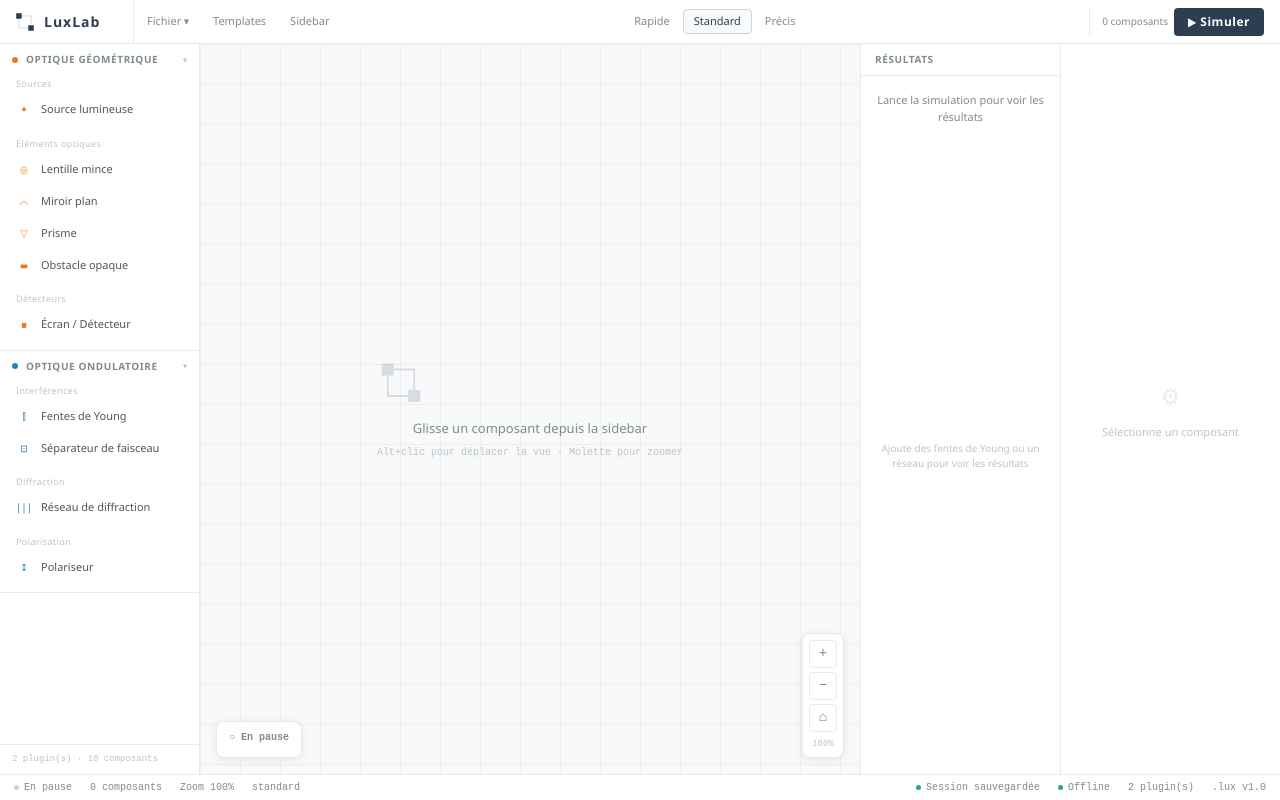
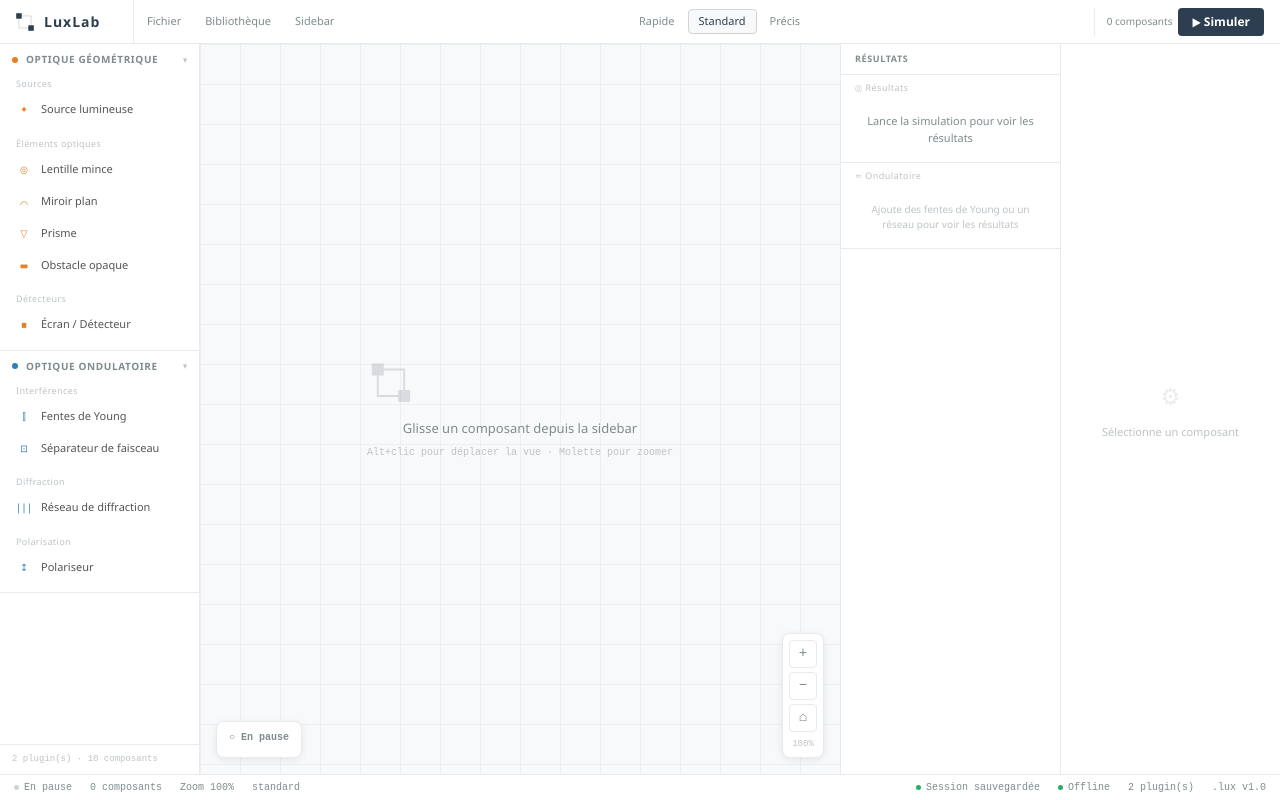
Before and after one commit to angeawalabj/luxlab, a React (Vite) app: page / in a window 1280 px wide. Built offline with nearby package versions, Linux system fonts and the light colour scheme.

Commit message:
fix(topbar): menu fichier sans bug écran blanc + fix canvas multi-moteurs + intensité/cohérence sur rayons + CI GitHub Actions

```diff
--- a/package.json
+++ b/package.json
@@ -7,6 +7,8 @@
     "dev": "vite",
     "build": "vite build",
     "lint": "eslint .",
+    "build:wasm": "cd luxlab-engine && wasm-pack build --target web --out-dir ../src/wasm --release",
+    "build:full": "npm run build:wasm && npm run build",
     "preview": "vite preview"
   },
   "dependencies": {
--- a/src/ui/components/panels/ResultsPanel.jsx
+++ b/src/ui/components/panels/ResultsPanel.jsx
@@ -1,56 +1,81 @@
-import { useSimStore } from '../../../store/useSimStore'
-import { registry }    from '../../../core/plugin-api'
+import { useSimStore }  from '../../../store/useSimStore'
+import { useAppStore }  from '../../../store/useAppStore'
+import { registry }     from '../../../core/plugin-api'
 
 export default function ResultsPanel() {
   const { results, components, isRunning } = useSimStore()
-
-  const panels = registry.getAllPanels()
-    .filter(p => p.position === 'right')
+  const panels = registry.getAllPanels().filter(p => p.position === 'right')
 
   if (panels.length === 0) {
     return (
       <aside style={panelStyle}>
-        <div style={{
-          padding:   16,
-          fontSize:  10,
-          color:     'var(--lb-hint)',
-          textAlign: 'center',
-        }}>
-          Aucun plugin actif
-        </div>
+        <div style={emptyStyle}>Aucun plugin actif</div>
       </aside>
     )
   }
 
   return (
     <aside style={panelStyle}>
-      <div style={{
-        padding:       '8px 14px',
-        borderBottom:  '1px solid var(--lb-border)',
-        fontSize:      10,
-        fontWeight:    600,
-        color:         'var(--lb-muted)',
-        letterSpacing: '.6px',
-      }}>
-        RÉSULTATS
-      </div>
+      <div style={headerStyle}>RÉSULTATS</div>
+
       {panels.map(panel => {
         const PanelComp = panel.component
+        // Donner à chaque panneau les résultats + composants
         return (
-          <div key={panel.id} style={{ flex:1, overflowY:'auto' }}>
-            <PanelComp results={results} components={components}/>
+          <div key={panel.id} style={{
+            borderBottom: '1px solid var(--lb-border)',
+          }}>
+            <div style={sectionHeaderStyle}>
+              {panel.icon} {panel.title}
+            </div>
+            <PanelComp
+              results={results}
+              components={components}
+              isRunning={isRunning}
+            />
           </div>
         )
       })}
+
+      {!isRunning && components.length > 0 && (
+        <div style={emptyStyle}>
+          Clique ▶ Simuler pour voir les résultats
+        </div>
+      )}
     </aside>
   )
 }
 
 const panelStyle = {
-  width:         200,
+  width:         220,
   background:    'var(--lb-surface)',
   borderLeft:    '1px solid var(--lb-border)',
   display:       'flex',
   flexDirection: 'column',
   flexShrink:    0,
+  overflowY:     'auto',
 }
+
+const headerStyle = {
+  padding:       '8px 14px',
+  borderBottom:  '1px solid var(--lb-border)',
+  fontSize:      9,
+  fontWeight:    600,
+  color:         'var(--lb-muted)',
+  letterSpacing: '.6px',
+  flexShrink:    0,
+}
+
+const sectionHeaderStyle = {
+  padding:       '6px 14px 3px',
+  fontSize:      9,
+  letterSpacing: '.5px',
+  color:         'var(--lb-hint)',
+}
+
+const emptyStyle = {
+  padding:   16,
+  fontSize:  10,
+  color:     'var(--lb-hint)',
+  textAlign: 'center',
+}
--- a/src/ui/components/toolbar/TopBar.jsx
+++ b/src/ui/components/toolbar/TopBar.jsx
@@ -1,8 +1,8 @@
-import { useState }         from 'react'
-import { useAppStore }      from '../../../store/useAppStore'
-import { useSimStore }      from '../../../store/useSimStore'
-import { useFileActions }   from '../../../core/useFileActions'
-import SaveModal            from '../modals/SaveModal'
+import { useState, useRef, useEffect } from 'react'
+import { useAppStore }                  from '../../../store/useAppStore'
+import { useSimStore }                  from '../../../store/useSimStore'
+import { useFileActions }               from '../../../core/useFileActions'
+import SaveModal                        from '../modals/SaveModal'
 
 const FIDELITY = [
   { id:'fast',     label:'Rapide'   },
@@ -13,14 +13,37 @@ const FIDELITY = [
 export default function TopBar({ onOpenTemplates }) {
   const { fidelity, setFidelity, toggleSidebar } = useAppStore()
   const { isRunning, toggleSim, components }      = useSimStore()
-  const { newProject, save, open, exportReport }  = useFileActions()
-  const [showSave, setShowSave]                   = useState(false)
-  const [showFileMenu, setShowFileMenu]            = useState(false)
+  const { newProject, save, open, exportReport, clearCanvas } = useFileActions()
+  const [showSave, setShowSave]   = useState(false)
+  const [fileMenu, setFileMenu]   = useState(false)
+  const fileMenuRef               = useRef(null)
 
-  const handleSave = async (meta) => {
-    await save(meta)
-    setShowSave(false)
+  // Fermer le menu si clic en dehors
+  useEffect(() => {
+    if (!fileMenu) return
+    const handler = (e) => {
+      if (fileMenuRef.current && !fileMenuRef.current.contains(e.target)) {
+        setFileMenu(false)
       }
+    }
+    document.addEventListener('mousedown', handler)
+    return () => document.removeEventListener('mousedown', handler)
+  }, [fileMenu])
+
+  const menuItems = [
+    { label:'Nouveau projet', kbd:'Ctrl+N',
+      action: () => { newProject(); setFileMenu(false) } },
+    { label:'Ouvrir .lux…',  kbd:'Ctrl+O',
+      action: () => { open(); setFileMenu(false) } },
+    { label:'Enregistrer…',  kbd:'Ctrl+S',
+      action: () => { setShowSave(true); setFileMenu(false) } },
+    null,
+    { label:'Exporter PDF…', kbd:'',
+      action: () => { exportReport(); setFileMenu(false) } },
+    null,
+    { label:'Effacer le canvas', kbd:'', danger:true,
+      action: () => { clearCanvas(); setFileMenu(false) } },
+  ]
 
   return (
     <>
@@ -33,34 +56,53 @@ export default function TopBar({ onOpenTemplates }) {
         </div>
 
         {/* Menu Fichier */}
-        <div style={{ position:'relative' }}>
-          <TbBtn onClick={() => setShowFileMenu(v => !v)}>
-            Fichier ▾
+        <div ref={fileMenuRef} style={{ position:'relative' }}>
+          <TbBtn
+            active={fileMenu}
+            onClick={() => setFileMenu(v => !v)}
+          >
+            Fichier
           </TbBtn>
-          {showFileMenu && (
-            <FileMenu
-              onNew={()     => { newProject();        setShowFileMenu(false) }}
-              onOpen={()    => { open();               setShowFileMenu(false) }}
-              onSave={()    => { setShowSave(true);    setShowFileMenu(false) }}
-              onPDF={()     => { exportReport();       setShowFileMenu(false) }}
-              onClose={()   => setShowFileMenu(false)}
-            />
+          {fileMenu && (
+            <div style={dropdownStyle}>
+              {menuItems.map((item, i) =>
+                item === null
+                  ? <div key={i} style={separatorStyle}/>
+                  : <button
+                      key={i}
+                      onClick={item.action}
+                      style={menuItemStyle(item.danger)}
+                      onMouseEnter={e =>
+                        e.currentTarget.style.background = 'var(--lb-bg)'}
+                      onMouseLeave={e =>
+                        e.currentTarget.style.background = 'transparent'}
+                    >
+                      <span>{item.label}</span>
+                      {item.kbd && (
+                        <span style={kbdStyle}>{item.kbd}</span>
+                      )}
+                    </button>
+              )}
+            </div>
           )}
         </div>
 
-        <TbBtn onClick={onOpenTemplates}>Templates</TbBtn>
+        <TbBtn onClick={onOpenTemplates}>Bibliothèque</TbBtn>
         <TbBtn onClick={toggleSidebar}>Sidebar</TbBtn>
 
         {/* Fidélité */}
-        <div style={{ flex:1, display:'flex', justifyContent:'center', gap:2 }}>
+        <div style={{
+          flex:1, display:'flex',
+          justifyContent:'center', gap:2,
+        }}>
           {FIDELITY.map(f => (
             <button key={f.id} onClick={() => setFidelity(f.id)} style={{
               padding:      '3px 10px',
               borderRadius: 4,
               border:       '1px solid',
-              borderColor:  fidelity === f.id ? 'var(--lb-border-md)' : 'transparent',
-              background:   fidelity === f.id ? 'var(--lb-bg)' : 'transparent',
-              color:        fidelity === f.id ? 'var(--lb-text)' : 'var(--lb-muted)',
+              borderColor:  fidelity===f.id ? 'var(--lb-border-md)' : 'transparent',
+              background:   fidelity===f.id ? 'var(--lb-bg)' : 'transparent',
+              color:        fidelity===f.id ? 'var(--lb-text)' : 'var(--lb-muted)',
               fontSize:     11,
               cursor:       'pointer',
               fontFamily:   'var(--font-ui)',
@@ -71,89 +113,15 @@ export default function TopBar({ onOpenTemplates }) {
         </div>
 
         {/* Droite */}
-        <div style={{ display:'flex', alignItems:'center', gap:6,
-          padding:'0 12px', borderLeft:'1px solid var(--lb-border)' }}>
+        <div style={{
+          display:'flex', alignItems:'center', gap:6,
+          padding:'0 12px',
+          borderLeft:'1px solid var(--lb-border)',
+        }}>
           <span style={{ fontSize:10, color:'var(--lb-muted)' }}>
-            {components.length} composant{components.length !== 1 ? 's' : ''}
+            {components.length} composant{components.length!==1?'s':''}
           </span>
-          <SimBtn isRunning={isRunning} onClick={toggleSim}/>
-        </div>
-      </header>
-
-      {showSave && (
-        <SaveModal
-          onSave={handleSave}
-          onClose={() => setShowSave(false)}
-        />
-      )}
-    </>
-  )
-}
-
-// ─── Menu Fichier ─────────────────────────────────────────────────
-
-function FileMenu({ onNew, onOpen, onSave, onPDF, onClose }) {
-const items = [
-  { label:'Nouveau projet',    kbd:'Ctrl+N', action: onNew  },
-  { label:'Ouvrir .lux…',      kbd:'Ctrl+O', action: onOpen },
-  { label:'Enregistrer…',      kbd:'Ctrl+S', action: onSave },
-  null,
-  { label:'Exporter PDF…',     kbd:'',       action: onPDF  },
-  null,
-  { label:'Effacer le canvas', kbd:'',       action: onClear, danger: true },
-]
-
-  return (
-    <>
-      <div onClick={onClose} style={{
-        position:'fixed', inset:0, zIndex:99,
-      }}/>
-      <div style={{
-        position:   'absolute',
-        top:        '110%',
-        left:       0,
-        minWidth:   200,
-        background: 'var(--lb-surface)',
-        border:     '1px solid var(--lb-border)',
-        borderRadius: 6,
-        zIndex:     100,
-        boxShadow:  '0 4px 16px rgba(0,0,0,.1)',
-        overflow:   'hidden',
-      }}>
-        {items.map((item, i) =>
-          item === null
-            ? <div key={i} style={{ height:1, background:'var(--lb-border)', margin:'3px 0' }}/>
-            : <div key={i} onClick={item.action} style={{
-                display:        'flex',
-                justifyContent: 'space-between',
-                alignItems:     'center',
-                padding:        '8px 14px',
-                fontSize:       11,
-                color:          'var(--lb-text)',
-                cursor:         'pointer',
-                fontFamily:     'var(--font-ui)',
-              }}
-              onMouseEnter={e => e.currentTarget.style.background = 'var(--lb-bg)'}
-              onMouseLeave={e => e.currentTarget.style.background = 'transparent'}
-            >
-              <span>{item.label}</span>
-              {item.kbd && (
-                <span style={{ fontSize:9, color:'var(--lb-hint)', fontFamily:'var(--font-mono)' }}>
-                  {item.kbd}
-                </span>
-              )}
-            </div>
-        )}
-      </div>
-    </>
-  )
-}
-
-// ─── Bouton Simuler ───────────────────────────────────────────────
-
-function SimBtn({ isRunning, onClick }) {
-  return (
-    <button onClick={onClick} style={{
+          <button onClick={toggleSim} style={{
             padding:      '5px 14px',
             borderRadius: 4,
             border:       'none',
@@ -163,24 +131,31 @@ function SimBtn({ isRunning, onClick }) {
             fontWeight:   600,
             cursor:       'pointer',
             fontFamily:   'var(--font-ui)',
-      letterSpacing: 0.5,
-      transition:   'background .15s',
           }}>
             {isRunning ? '⏹ Stop' : '▶ Simuler'}
           </button>
+        </div>
+      </header>
+
+      {showSave && (
+        <SaveModal
+          onSave={async (meta) => { await save(meta); setShowSave(false) }}
+          onClose={() => setShowSave(false)}
+        />
+      )}
+    </>
   )
 }
 
-// ─── Composants partagés ─────────────────────────────────────────
-
-function TbBtn({ children, onClick, title }) {
+function TbBtn({ children, onClick, active }) {
   return (
-    <button onClick={onClick} title={title} style={{
+    <button onClick={onClick} style={{
       padding:      '4px 10px',
       borderRadius: 4,
-      border:       '1px solid transparent',
-      background:   'transparent',
-      color:        'var(--lb-muted)',
+      border:       '1px solid',
+      borderColor:  active ? 'var(--lb-border)' : 'transparent',
+      background:   active ? 'var(--lb-bg)' : 'transparent',
+      color:        active ? 'var(--lb-text)' : 'var(--lb-muted)',
       fontSize:     11,
       cursor:       'pointer',
       fontFamily:   'var(--font-ui)',
@@ -191,9 +166,11 @@ function TbBtn({ children, onClick, title }) {
         e.currentTarget.style.color       = 'var(--lb-text)'
       }}
       onMouseLeave={e => {
+        if (!active) {
           e.currentTarget.style.background  = 'transparent'
           e.currentTarget.style.borderColor = 'transparent'
           e.currentTarget.style.color       = 'var(--lb-muted)'
+        }
       }}
     >
       {children}
@@ -202,19 +179,16 @@ function TbBtn({ children, onClick, title }) {
 }
 
 export function LogoMark({ size = 24 }) {
+  const sw = Math.round(4 * size / 100 * 10) / 10
   return (
     <svg width={size} height={size} viewBox="0 0 100 100">
       <rect x="10" y="10" width="25" height="25" fill="var(--lb-text)"/>
       <path d="M 35 22.5 L 77.5 22.5 L 77.5 65"
         fill="none" stroke="var(--lb-text)"
-        strokeWidth={Math.round(4 * size / 100 * 10) / 10}
-        strokeLinecap="square"
-      />
+        strokeWidth={sw} strokeLinecap="square"/>
       <path d="M 65 77.5 L 22.5 77.5 L 22.5 35"
         fill="none" stroke="var(--lb-text)"
-        strokeWidth={Math.round(4 * size / 100 * 10) / 10}
-        strokeLinecap="square"
-      />
+        strokeWidth={sw} strokeLinecap="square"/>
       <rect x="65" y="65" width="25" height="25" fill="var(--lb-text)"/>
     </svg>
   )
@@ -232,6 +206,8 @@ const headerStyle = {
   padding:      '0 4px',
   flexShrink:   0,
   userSelect:   'none',
+  position:     'relative',
+  zIndex:       50,
 }
 
 const logoStyle = {
@@ -251,3 +227,44 @@ const logoTextStyle = {
   letterSpacing: 1,
   fontFamily:    'var(--font-ui)',
 }
+
+const dropdownStyle = {
+  position:     'absolute',
+  top:          'calc(100% + 4px)',
+  left:         0,
+  minWidth:     210,
+  background:   'var(--lb-surface)',
+  border:       '1px solid var(--lb-border)',
+  borderRadius: 6,
+  zIndex:       100,
+  boxShadow:    '0 4px 16px rgba(0,0,0,.1)',
+  overflow:     'hidden',
+  padding:      '4px 0',
+}
+
+const separatorStyle = {
+  height:     1,
+  background: 'var(--lb-border)',
+  margin:     '4px 0',
+}
+
+const menuItemStyle = (danger) => ({
+  display:        'flex',
+  justifyContent: 'space-between',
+  alignItems:     'center',
+  width:          '100%',
+  padding:        '7px 14px',
+  fontSize:       11,
+  color:          danger ? '#e74c3c' : 'var(--lb-text)',
+  background:     'transparent',
+  border:         'none',
+  cursor:         'pointer',
+  fontFamily:     'var(--font-ui)',
+  textAlign:      'left',
+})
+
+const kbdStyle = {
+  fontSize:   9,
+  color:      'var(--lb-hint)',
+  fontFamily: 'var(--font-mono)',
+}
```
Also changed, not shown: src/ui/components/canvas/SimCanvas.jsx (+26 -8 lines), src/plugins/@luxlab/geo-optics/index.js, vercel.json (added). Lines whose indentation alone changed are shown as unchanged.
